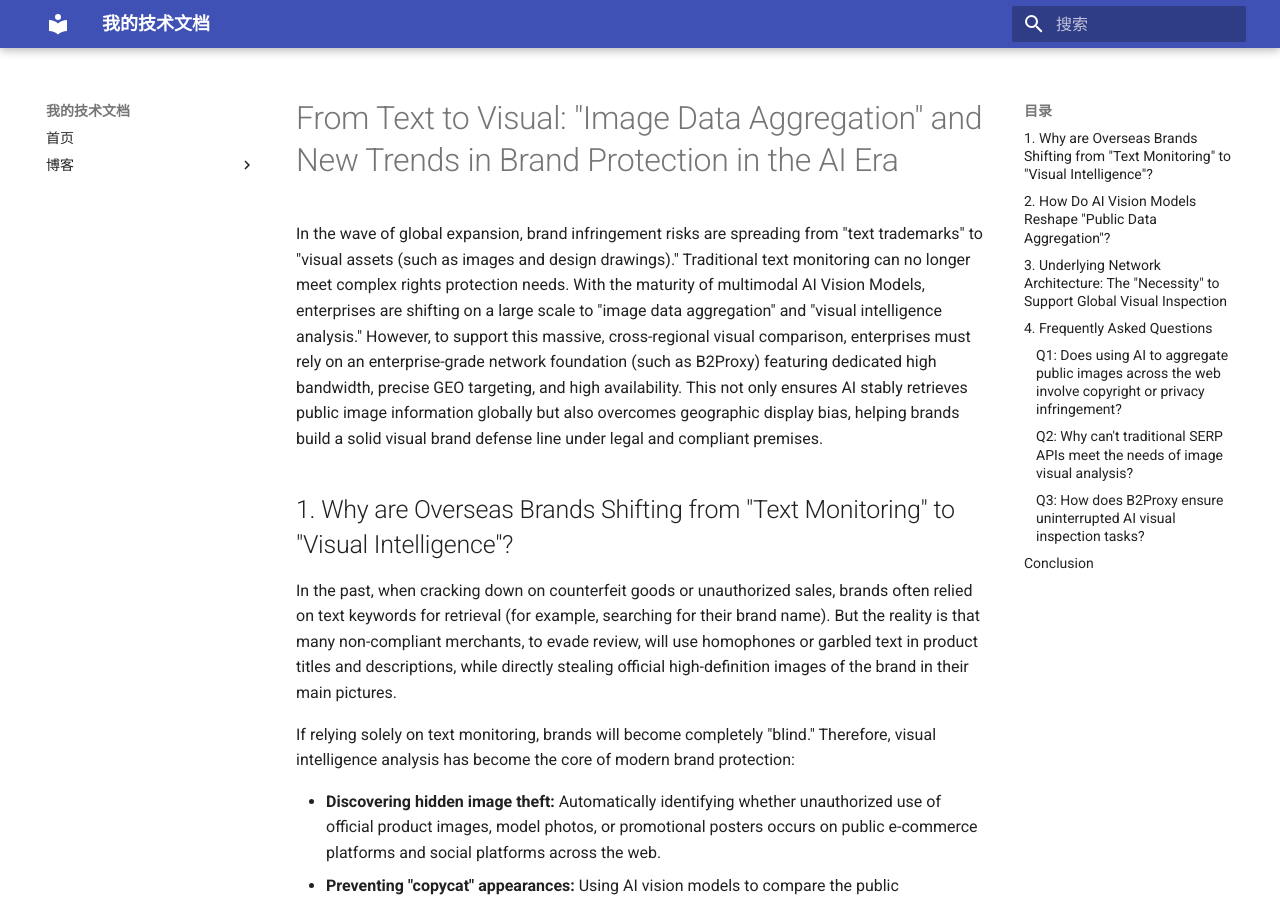
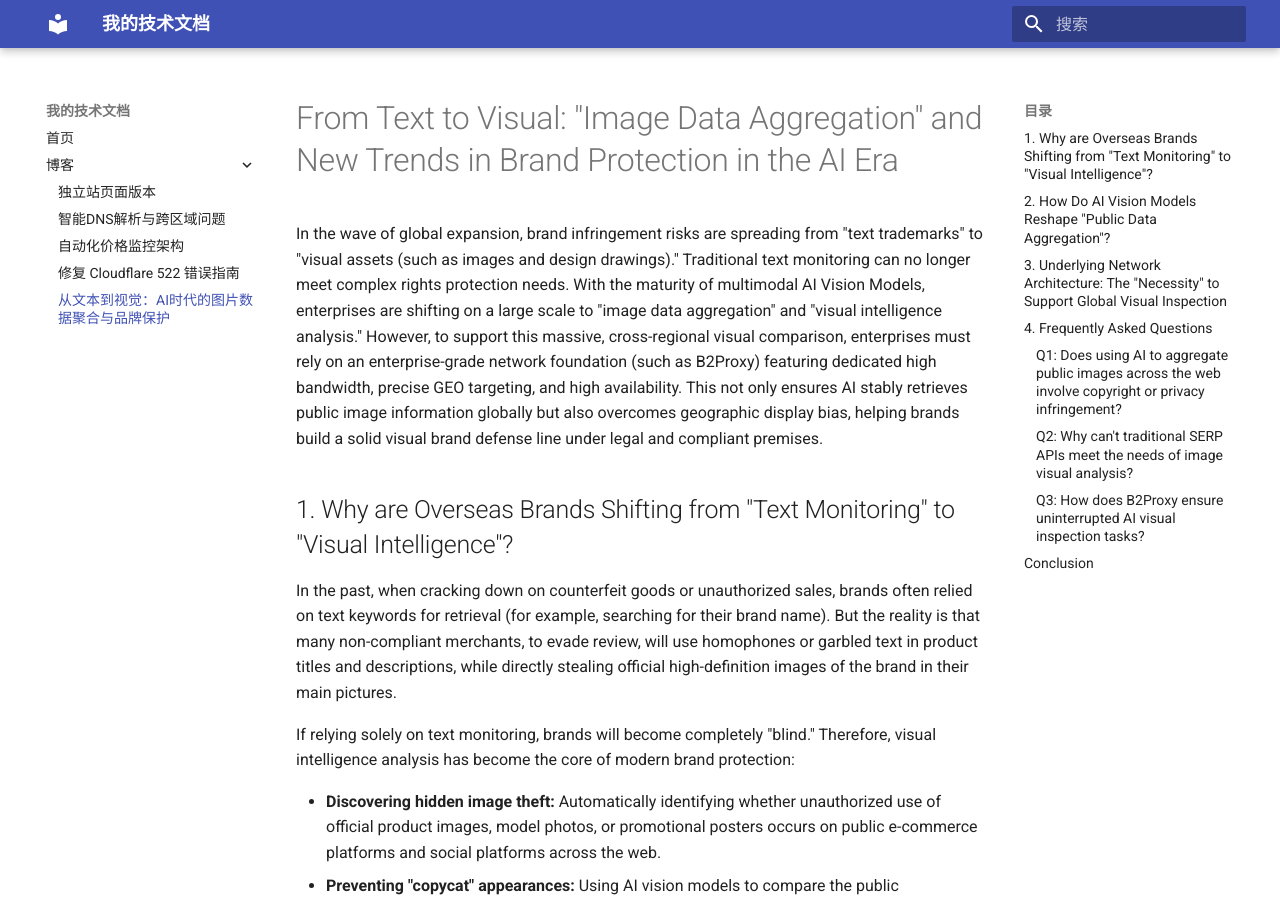
Before and after one commit to B2Proxy/B2Proxy-Global-Residential-Proxy, an MkDocs documentation site: the page built from docs/blog/ai-image-data-aggregation-and-brand-protection.md, in a window 1280 px wide and 900 px high. Built offline with MkDocs 1.6.1 and Material for MkDocs 9.7.7, drawn with Linux system fonts in a browser that asks for light colours.

Commit message:
Update mkdocs.yml

```diff
--- a/mkdocs.yml
+++ b/mkdocs.yml
@@ -11,3 +11,4 @@ nav:
     - 智能DNS解析与跨区域问题: blog/how-do-proxy-ips-ensure-correct-dns-resolution-across-regions.md
     - 自动化价格监控架构: blog/automated-price-monitoring-architecture.md
     - 修复 Cloudflare 522 错误指南: blog/how-to-fix-cloudflare-522-error.md
+    - 从文本到视觉：AI时代的图片数据聚合与品牌保护: blog/ai-image-data-aggregation-and-brand-protection.md
```
